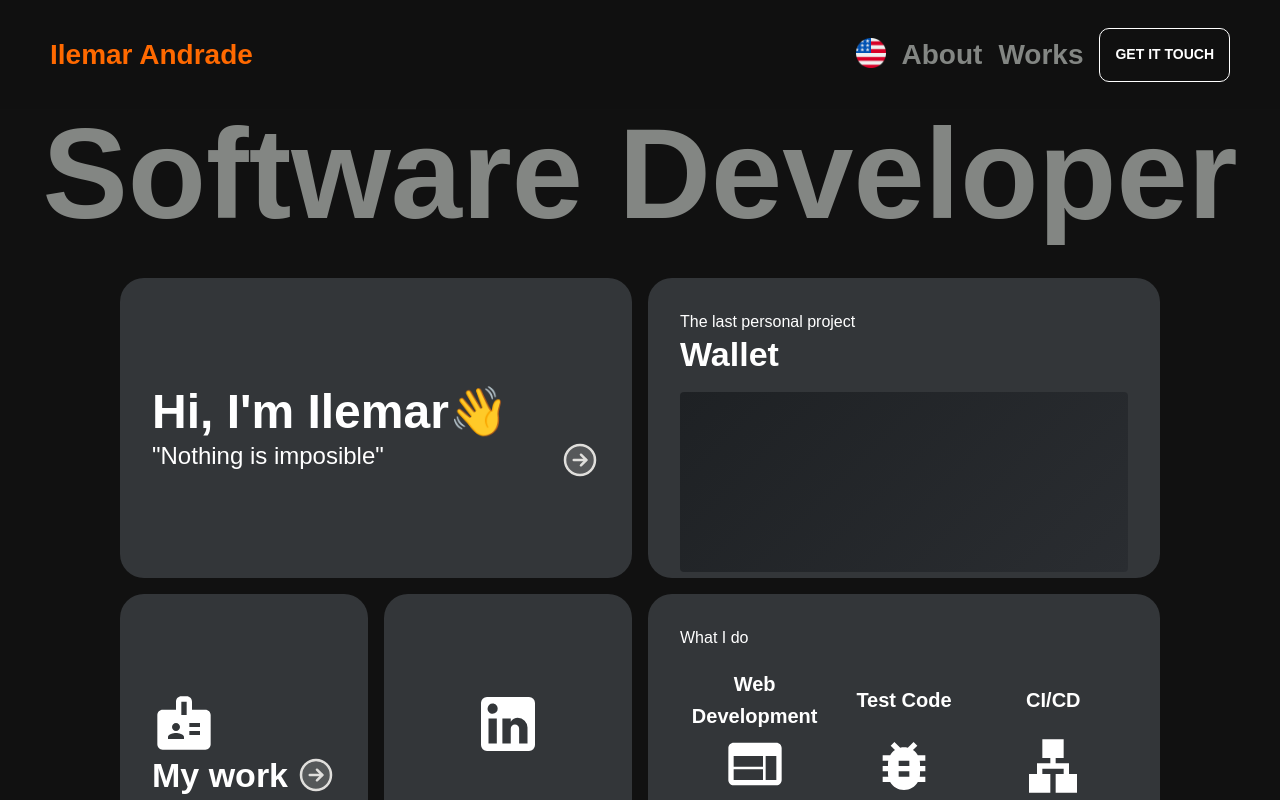
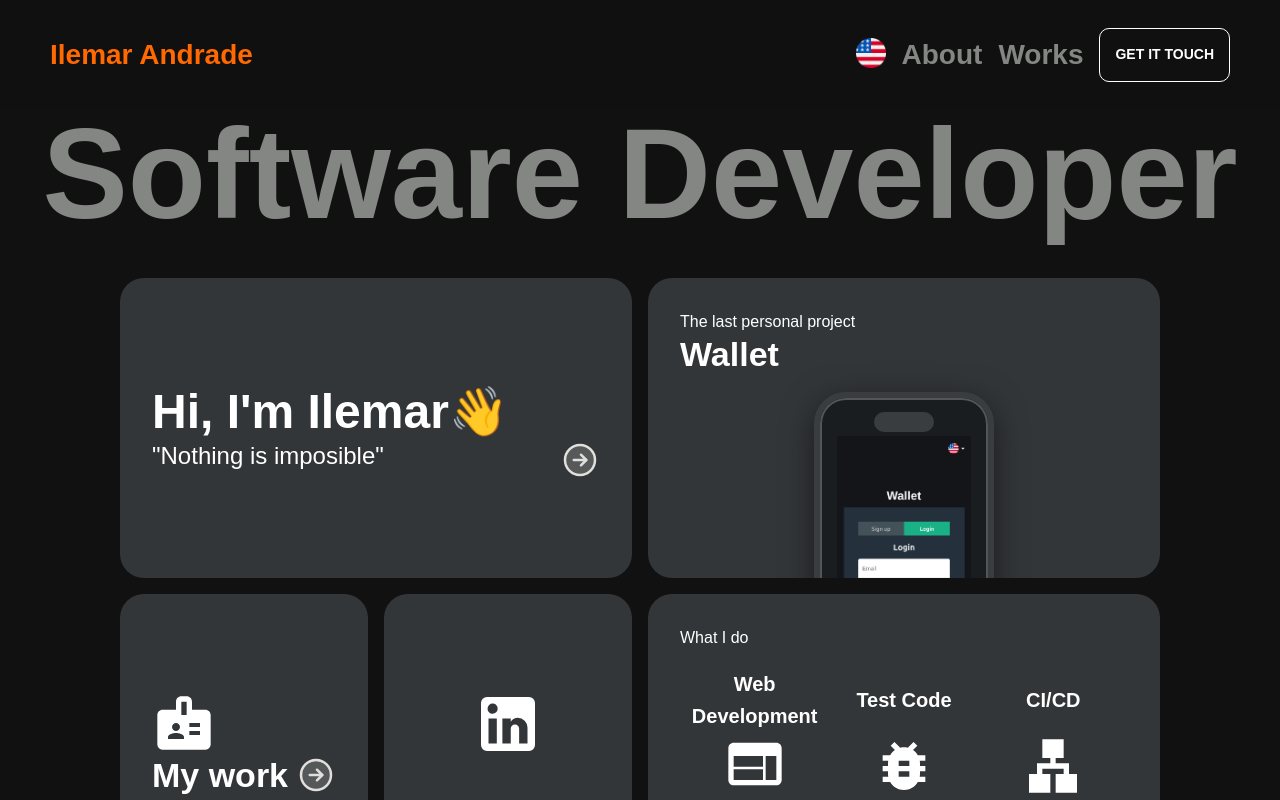
Before and after one commit to ilemarandrade/personal-portfolio, a Next.js app: page / in a window 1280 px wide. Shown: the top 800 px of the page. Built offline with nearby package versions, Linux system fonts and the light colour scheme.

Commit message:
refactor: :recycle: Update home page to render previews with DeviceFrame
Co-Authored-By: Claude Sonnet 4.6 <noreply@anthropic.com>

```diff
--- a/src/pages/index.tsx
+++ b/src/pages/index.tsx
@@ -11,13 +11,7 @@ import BugReportIcon from "@mui/icons-material/BugReport";
 import LanIcon from "@mui/icons-material/Lan";
 import { lastProject } from "@/constants/myProjects";
 import useTranslation from "@/hooks/useTranslation";
-
-const ScreenPlaceholder = styled("div")`
-  width: 100%;
-  min-height: 180px;
-  background: linear-gradient(135deg, #1e2124 0%, #2a2d31 100%);
-  border-radius: 4px;
-`;
+import DeviceFrame, { DeviceFrameVariant } from "@/components/DeviceFrame";
 
 const LastBox = styled(BoxMain)(
   ({ theme }) => `
@@ -114,7 +108,17 @@ export default function Home() {
                 }
                 sx={{ mt: 2, position: "relative" }}
               >
-                <ScreenPlaceholder />
+                {(() => {
+                  const variant = (["mobile", "tablet"] as DeviceFrameVariant[]).find(
+                    (v) => lastProject.previews?.[v],
+                  );
+                  const img = variant ? lastProject.previews?.[variant] : undefined;
+                  return variant && img ? (
+                    <DeviceFrame variant={variant}>
+                      <img src={img} alt={lastProject.name} />
+                    </DeviceFrame>
+                  ) : null;
+                })()}
               </Grid>
             </Grid>
             <Typography
```
